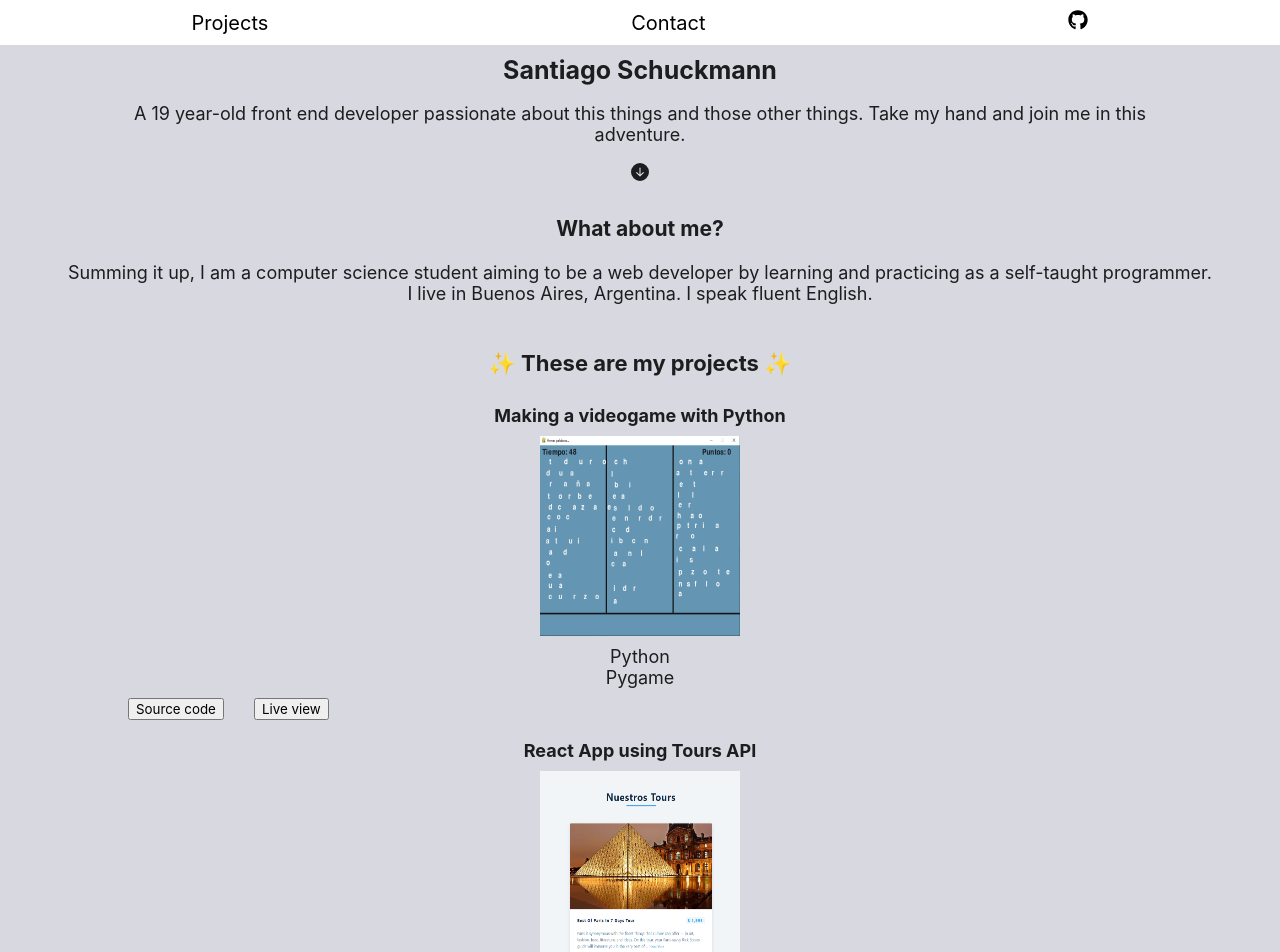
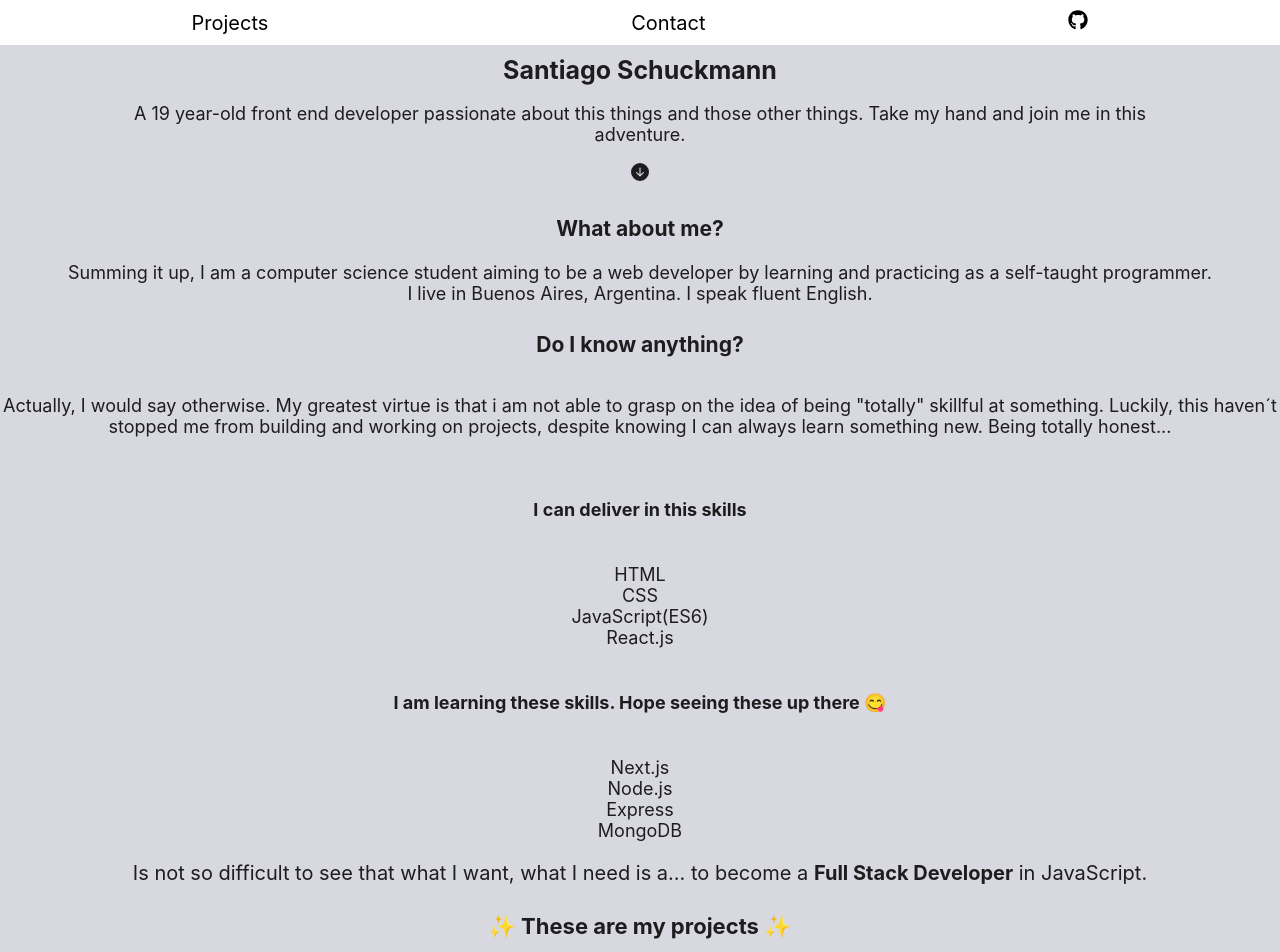
Before and after one commit to santischuckmann/my-portfolio, a React (Create React App) app: page / in a window 1280 px wide. Shown: the top 952 px of the page. Built offline with nearby package versions, Linux system fonts and the light colour scheme.

Commit message:
styling of tech section

```diff
--- a/src/components/Body.jsx
+++ b/src/components/Body.jsx
@@ -1,6 +1,7 @@
 import React from 'react'
 import { BsFillArrowDownCircleFill } from '../../node_modules/react-icons/bs'
 import Cards from './Cards'
+import TechSection from './TechSection'
 
 const Body = () => {
   return (
@@ -15,6 +16,7 @@ const Body = () => {
       <h3>What about me?</h3>
       <p> Summing it up, I am a computer science student aiming to be a web developer by learning and practicing as a self-taught programmer. I live in Buenos Aires, Argentina. I speak fluent English. </p>
     </section>
+    <TechSection />
     <h2>✨ These are my projects ✨</h2>
     <Cards />
     </div>
--- a/src/components/TechSection.jsx
+++ b/src/components/TechSection.jsx
@@ -20,7 +20,7 @@ const TechSection = () => {
         <li>Express</li>
         <li>MongoDB</li>
       </ul>
-      <span>Is not so difficult to see that what I want, what I need is a... to become a Full Stack Developer in JavaScript.</span>
+      <span className = "span">Is not so difficult to see that what I want, what I need is a... to become a <b>Full Stack Developer</b> in JavaScript.</span>
     </section>
     <style jsx>
       {`
@@ -29,15 +29,18 @@ const TechSection = () => {
         flex-direction: column;
         text-align: center;
         align-items: center;
-        justify-content: center
+        justify-content: center;
+        gap: 2rem;
       }
-      h4 {
-        border: 1px solid var(--secondary-color)
+
+      h3 {
+        margin: 0;
       }
-      span {
+
+      .span {
         font-size: 2rem;
-        text-align: left;
-      }`}
+      }
+     `}
     </style>
     </>
   )
```
